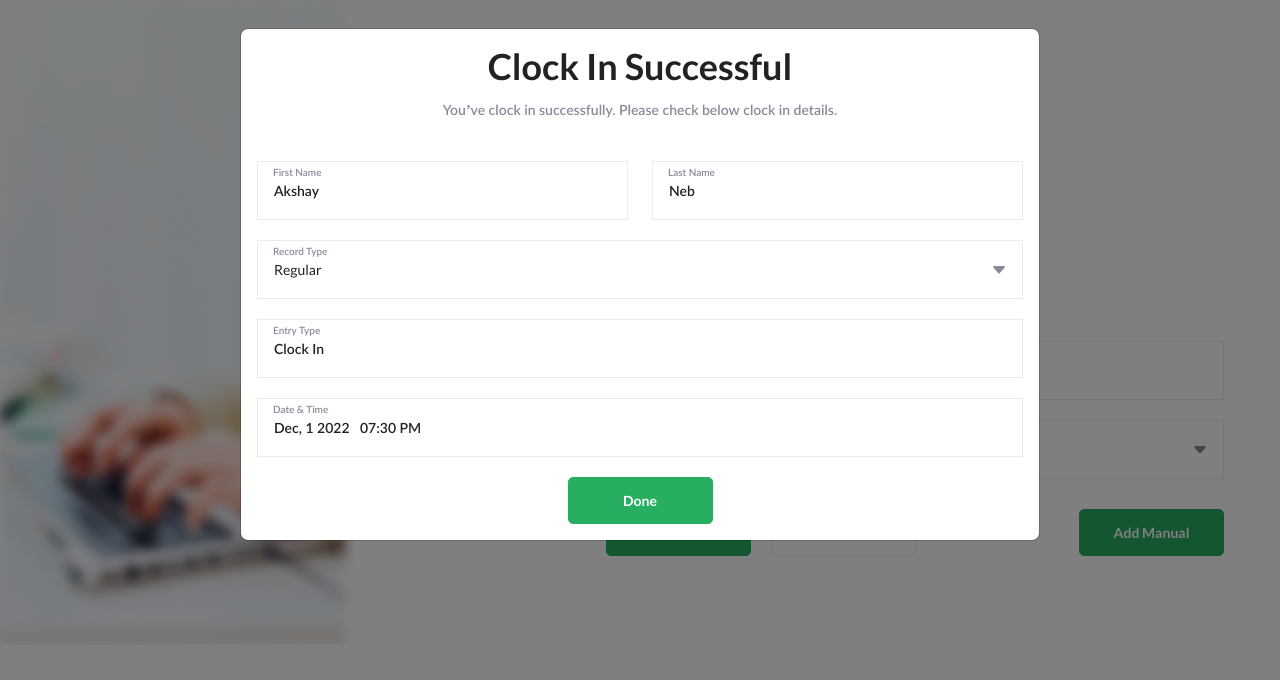
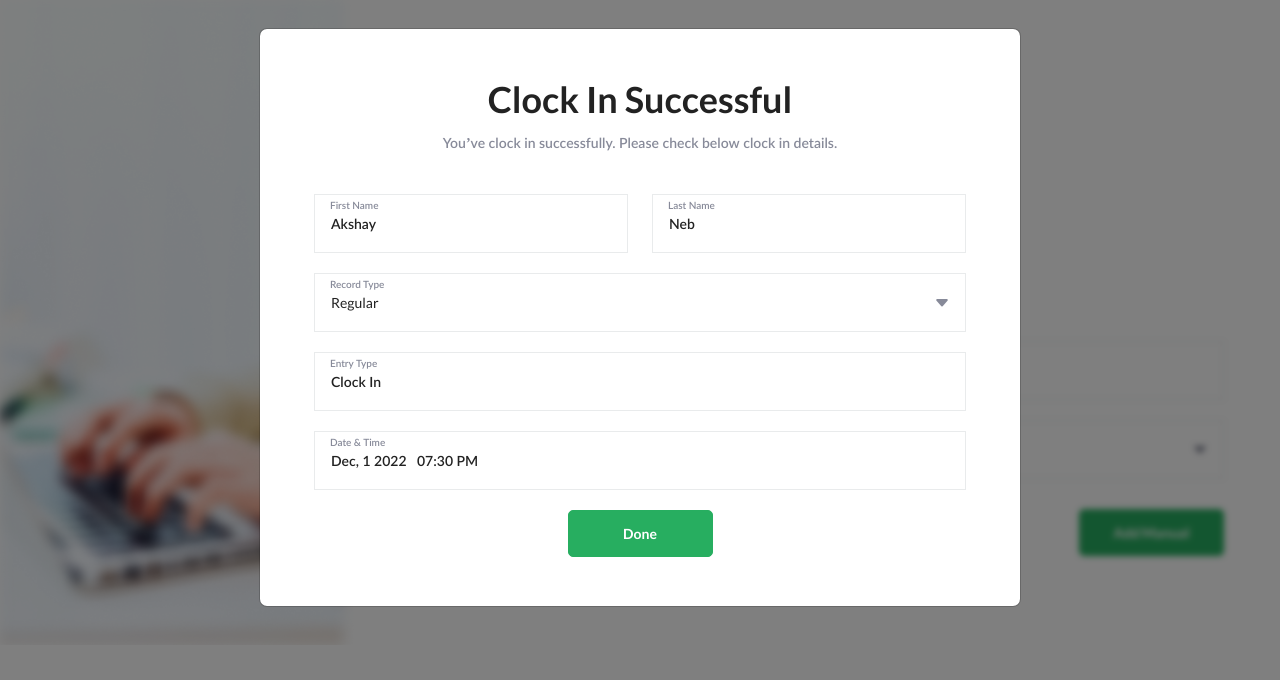
Before and after one commit to Fugazi56/time-entry-app, a plain HTML site: page index.html in a window 1280 px wide. Both pictures are taken after a click on the link "Clock In". Drawn offline with nearby package versions, Linux system fonts and the light colour scheme; files whose address does not match are found by name.

Commit message:
this is final.

```diff
--- a/assets/css/style.css
+++ b/assets/css/style.css
@@ -288,3 +288,13 @@ a:hover{
 @media (max-width:767px){
   #detailForm{max-width: 100%;}
 }
+.modal-dialog{
+  max-width: 762px;
+  border-radius: 10px;
+}
+.modal-body{
+  padding: 49px 54px;
+}
+.modal-open #detailForm{
+  filter: blur(3px);
+}
```
Also changed, not shown: 1 other file.
